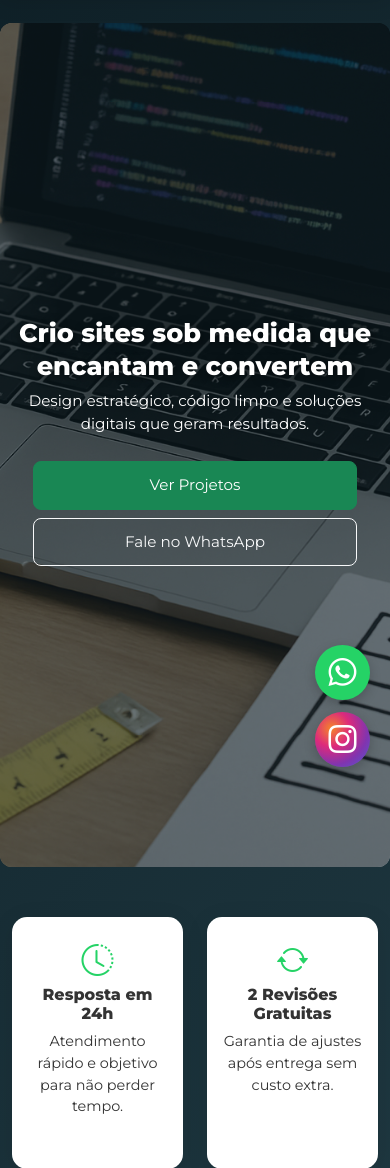
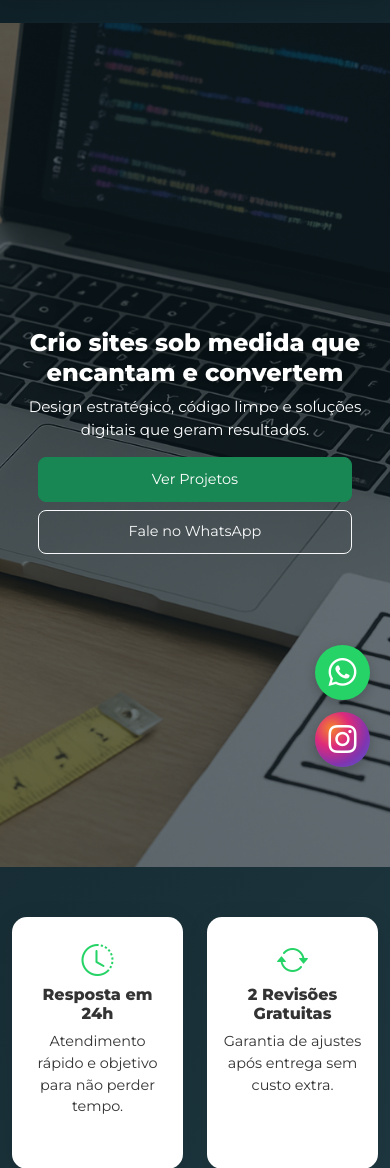
Before and after one commit to VitorGoldner/site_inst_meu, a Flask app: page / in a window 390 px wide. Shown: the part 57-1225 px from the top of the page. Run offline with Flask 3, Linux system fonts and the light colour scheme.

Commit message:
ajustes para mobile na homepage

```diff
--- a/templates/home.html
+++ b/templates/home.html
@@ -11,7 +11,7 @@
         align-items: center;
         justify-content: center;
         text-align: center;
-        color: #fff;
+        color: #fff; /* texto claro porque o fundo é escuro */
         border-radius: 12px;
         position: relative;
         overflow: hidden;
@@ -233,48 +233,64 @@
         }
     }
 
-    /* MELHORIA PARA CELULAR - SEÇÃO DE BOAS-VINDAS / HERO */
+    /* MELHORIA PARA CELULAR - SEÇÃO DE BOAS-VINDAS / HERO (override mínimo) */
+    /* Este bloco faz apenas ajustes na hero para mobile sem alterar nada do resto */
     @media (max-width: 768px) {
-    .hero, .home-hero, .boas-vindas {
-        background-size: cover;
-        background-position: center top;
-        background-attachment: scroll;
-        min-height: 55vh; /* reduz altura para ficar mais leve */
-        padding: 3rem 1.2rem;
+        .hero-section {
+            /* reduzir altura no mobile para não ocupar tela inteira */
+            height: 60vh !important;
+            /* garantir enquadramento visual mais confortável */
+            background-position: center 20% !important;
+            background-size: cover !important;
+            background-attachment: scroll !important;
+            /* diminuir cantos para parecer mais fluido no celular */
+            border-radius: 0.5rem;
+            padding-top: 1.6rem;
+            padding-bottom: 1.6rem;
         }
-
-    .hero h1, .home-hero h1, .boas-vindas h1 {
-        font-size: 1.8rem;
-        line-height: 1.2;
-        margin-bottom: 1rem;
+        .hero-content {
+            max-width: 92%;
+            padding-left: 0.8rem;
+            padding-right: 0.8rem;
         }
-
-    .hero p, .home-hero p, .boas-vindas p {
-        font-size: 1rem;
-        line-height: 1.6;
-        max-width: 90%;
-        margin: 0 auto;
+        .hero-content h1 {
+            font-size: 1.8rem !important;
+            line-height: 1.25 !important;
         }
-
-    .hero .btn, .home-hero .btn, .boas-vindas .btn {
-        padding: 0.7rem 1.4rem;
-        font-size: 0.95rem;
+        .hero-content p {
+            font-size: 1rem !important;
+            margin-bottom: 1rem !important;
+        }
+        .hero-buttons a {
+            display: block;
+            width: 88%;
+            margin: 0.5rem auto;
+            font-size: 0.98rem;
+            padding: 0.7rem 0;
         }
     }
 
     @media (max-width: 480px) {
-    .hero, .home-hero, .boas-vindas {
-        min-height: 45vh;
-        padding: 2.5rem 1rem;
+        .hero-section {
+            /* ainda mais compacto em telas muito pequenas */
+            height: 50vh !important;
+            background-position: center 15% !important;
+            padding-top: 1rem;
+            padding-bottom: 1rem;
+            border-radius: 0; /* ocupar largura completa no celular muito pequeno */
         }
-    .hero h1, .home-hero h1, .boas-vindas h1 {
-        font-size: 1.6rem;
+        .hero-content h1 {
+            font-size: 1.5rem !important;
         }
-    .hero p, .home-hero p, .boas-vindas p {
-        font-size: 0.95rem;
+        .hero-content p {
+            font-size: 0.95rem !important;
+        }
+        .hero-buttons a {
+            width: 94%;
+            font-size: 0.9rem;
+            padding: 0.65rem 0;
         }
     }
-
 </style>
 
 <!-- HERO -->
```
Lines whose indentation alone changed are shown as unchanged.
